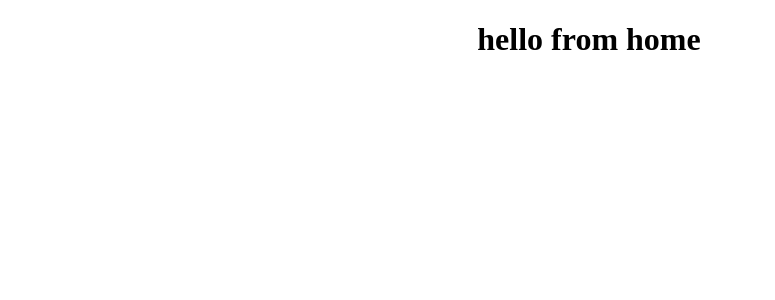
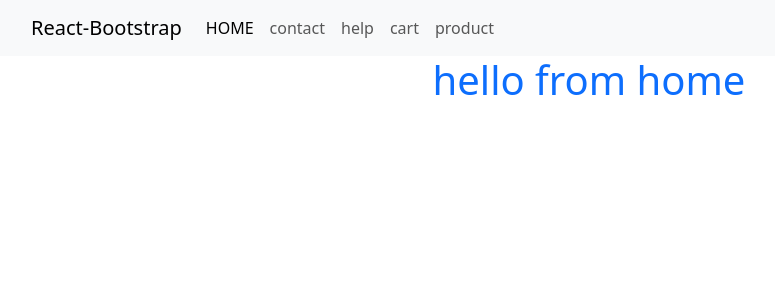
Before and after one commit to karimsamirr/summer_course_2023, a React (Create React App) app: page / in a window 1280 px wide. Shown: the top 300 px of the page, without its empty margins (51-826 px from the left). Built offline with nearby package versions, Linux system fonts and the light colour scheme.

Commit message:
day8
updates

```diff
--- a/package.json
+++ b/package.json
@@ -6,7 +6,10 @@
     "@testing-library/jest-dom": "^5.17.0",
     "@testing-library/react": "^13.4.0",
     "@testing-library/user-event": "^13.5.0",
+    "axios": "^1.5.0",
+    "bootstrap": "^5.3.1",
     "react": "^18.2.0",
+    "react-bootstrap": "^2.8.0",
     "react-dom": "^18.2.0",
     "react-router-dom": "^6.15.0",
     "react-scripts": "5.0.1",
--- a/src/App.js
+++ b/src/App.js
@@ -9,9 +9,13 @@ import { Route, Routes } from "react-router-dom";
 import { Link } from "react-router-dom"
 import Home from './component2/home';
 import Help from './component2/help';
-import Aboutnod from './component2/help';
-import Contact from './component2/help';
-import Cart from './component2/help';
+import Aboutnod from './component2/about';
+import Contact from './component2/contact';
+import Cart from './component2/cart';
+import NavBar from './component2/navbar';
+import Card from './component2/ProductCard';
+
+
 function App() {
   return (
     <>
@@ -22,10 +26,13 @@ function App() {
       <Portflio />
       <Fotter />
       */}
+      <NavBar />
+
 
       <Routes>
-        <Route path="/" element={ <Home/>} />
+        <Route path="/" element={<Home/>} />
         <Route path="/help" element={<Help />} />
+        <Route path='/Card' element={ <Card />}/>
         <Route path="/cart" element={<Cart />} />
         <Route path="/About" element={<Aboutnod />} />
         <Route path="/contact" element={<Contact />} />
--- /dev/null
+++ b/src/component2/ProductCard.js
@@ -0,0 +1,94 @@
+import axios from 'axios';
+import { useEffect, useState } from 'react';
+import Button from 'react-bootstrap/Button';
+import Card from 'react-bootstrap/Card';
+// import { useHistory } from 'react-router-dom';
+
+// const history = useHistory();
+
+function BasicExample() {
+  const api= 'a4715176284f3fb3252194a08da9eb62';
+  const imagePath = "https://image.tmdb.org/t/p/w500";
+  const [alltv,setshow]=useState([]);
+  const [pagenxt,setpagenxt]=useState(1);
+
+
+  useEffect(()=>{
+    axios.get(`https://api.themoviedb.org/3/movie/popular`,{
+      params:{
+        api_key:api,
+
+        page:pagenxt,
+      }
+    }) .then((respone)=>{
+      console.log(respone.data.page);
+        console.log(respone.data.results);
+        setshow(respone.data.results);
+    })
+    .catch((err) =>{});
+  },[pagenxt])
+
+  const nxt=()=>{
+    let newPg=pagenxt+1
+    setpagenxt(newPg)
+    // const nextpage = parseInt(pagenxt) + 1;
+    // history.push(`/Card/${nextpage}`);
+  }
+
+
+  return (
+    <>
+
+
+           <button type="button" class="btn btn-primary float-end my-3"
+          onClick={()=>{nxt()}}>btn</button>
+
+    <div className="row">
+        {
+            alltv.map((tv) =>{
+                return(
+                    <>
+                     <div className="col-md-6 col-lg-4 col-xl-4">
+
+
+
+
+
+              <div className="card text-black">
+                <i className="fab fa-apple fa-lg pt-3 pb-1 px-3"></i>
+                <img
+                  src={`${imagePath}${tv.poster_path}`}
+                  className="card-img-top cardImg"
+                  alt="Apple Computer"
+                />
+                <div className="card-body">
+                  <div className="text-center">
+                    <h5 className="card-title">{tv.name}</h5>
+                    <p className="text-muted mb-4">{tv.overview}</p>
+                  </div>
+                  <div>
+                    <div className="d-flex justify-content-between">
+                      <span>{tv.first_air_date}</span>
+                    </div>
+                    {/* <div className="d-flex justify-content-between">
+                      <span>Categoty</span>
+                      <span>{tv.category}</span>
+                    </div> */}
+                  </div>
+                </div>
+              </div>
+            </div>
+
+                    </>
+
+                )
+            })
+        }
+
+    </div>
+    </>
+
+  );
+}
+
+export default BasicExample;
--- a/src/component2/home.js
+++ b/src/component2/home.js
@@ -1,5 +1,7 @@
 export default function home(){
     return<>
+    <div className="text-primary">
     <h1>hello from home</h1>
+    </div>
     </>
 }
--- /dev/null
+++ b/src/component2/navbar.js
@@ -0,0 +1,31 @@
+import Container from 'react-bootstrap/Container';
+import Nav from 'react-bootstrap/Nav';
+import Navbar from 'react-bootstrap/Navbar';
+import NavDropdown from 'react-bootstrap/NavDropdown';
+import { NavLink, Link } from "react-router-dom";
+
+function BasicExample() {
+  return (
+    <Navbar expand="lg" className="bg-body-tertiary">
+      <Container>
+        <Navbar.Brand href="#home">React-Bootstrap</Navbar.Brand>
+        <Navbar.Toggle aria-controls="basic-navbar-nav" />
+        <Navbar.Collapse id="basic-navbar-nav">
+          <Nav className="me-auto">
+            {/* <Nav.Link href="#home">Home</Nav.Link>
+            <Nav.Link href="#link">Link</Nav.Link> */}
+              <NavLink to="/" className='nav-link'>HOME</NavLink>
+            <NavLink to="/Contact" className='nav-link'>contact</NavLink>
+            <NavLink to="/Help" className='nav-link'>help</NavLink>
+            <NavLink to="/cart" className='nav-link'>cart</NavLink>
+            <NavLink to="/Card" className='nav-link'>product</NavLink>
+
+
+          </Nav>
+        </Navbar.Collapse>
+      </Container>
+    </Navbar>
+  );
+}
+
+export default BasicExample;
--- a/src/index.js
+++ b/src/index.js
@@ -2,6 +2,9 @@ import React from "react";
 import App from './App';
 import ReactDOM from 'react-dom/client';
 import { BrowserRouter } from 'react-router-dom';
+import 'bootstrap/dist/css/bootstrap.css';
+
+
 const root = ReactDOM.createRoot(document.getElementById('root'));
 root.render(
 <BrowserRouter>
```
Also changed, not shown: src/component2/tvshow.js (added), 1 other file (tests, documents, lock files or other folders).
